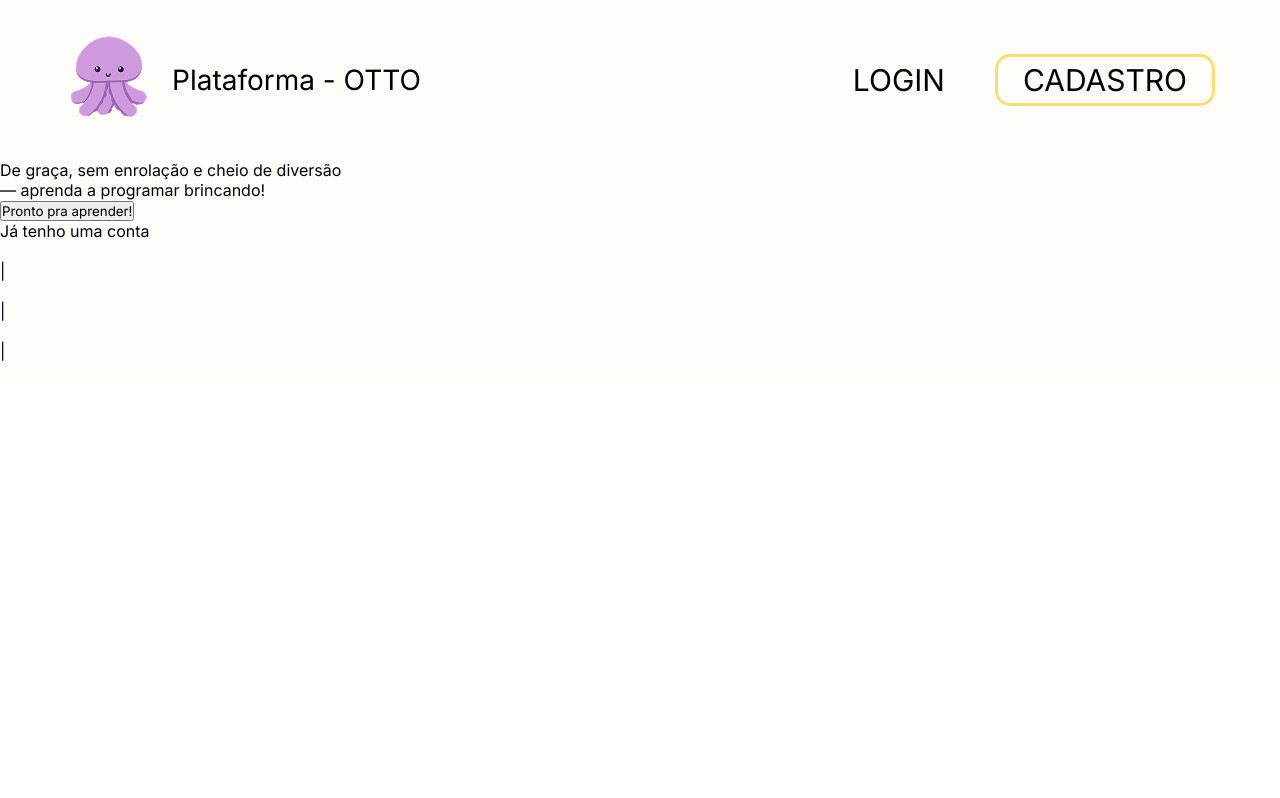
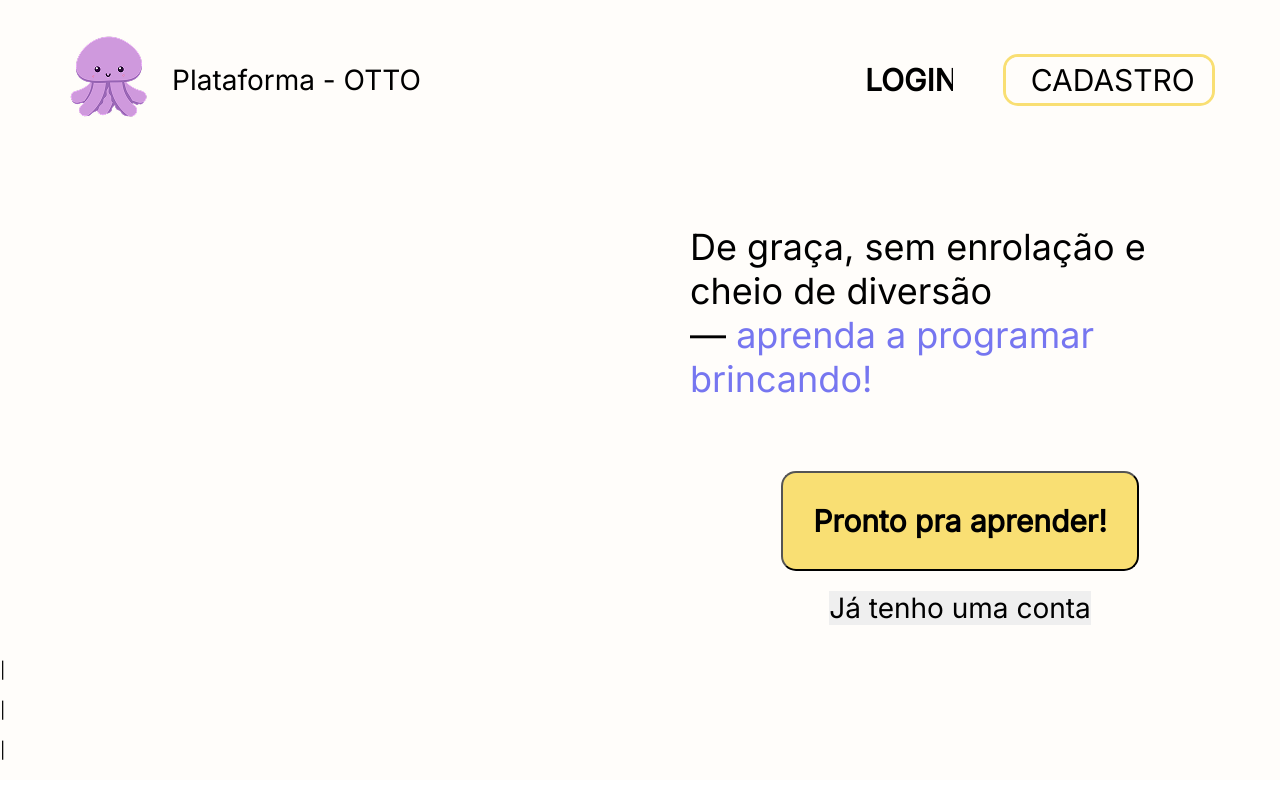
Before and after one commit to ProjAngeloAraujo/TCC---teste, a plain HTML site: page index.html in a window 1280 px wide. Drawn offline with Linux system fonts and the light colour scheme.

Commit message:
10/06/2025 "header-corpo"

```diff
--- a/index.html
+++ b/index.html
@@ -20,13 +20,13 @@
             </div>
         </nav>
         <header>
-            <section>
-                <div class="animaçâo"></div>
-            </section>
-            <section>
-                <p>De graça, sem enrolação e cheio de diversão <br>— aprenda a programar brincando!</p>
-                <button>Pronto pra aprender!</button>
-                <p>Já tenho uma conta</p>
+            <section class="corpo">
+                <div class="corpo-animaçâo"></div>
+                <div class="corpo-convite">
+                    <p>De graça, sem enrolação e cheio de diversão <br>— <span>aprenda a programar brincando!</span></p>
+                    <button class="corpo-convite-cadastro"><b>Pronto pra aprender!</b></button>
+                    <button class="corpo-convite-login">Já tenho uma conta</button>
+                </div>
             </section>
             <section>
                 <div class="carrosel"></div>
--- a/style.css
+++ b/style.css
@@ -1,18 +1,23 @@
 *{
     font-family: 'Inter', sans-serif;
-    font-weight: 400;
     margin: 0;
     padding: 0;
     box-sizing: border-box;
+    overflow-y: scroll;
+    scrollbar-width: none;
+    -ms-overflow-style: none;
 }
 
 .container{
     background-color: #FFFDFA;
 }
 
+
+/* nav */
+
 nav{
     height: 20vh;
-    width: 100vw;
+    width: 100%;
     display: flex;
     padding: 15px;
 }
@@ -43,6 +48,7 @@ nav{
 
 .login-button-login{
     border: none;
+    font-weight: 700;
 }
 
 .login-button-cadastro{
@@ -50,3 +56,47 @@ nav{
     border-radius: 15px;
     padding: 5px 25px;
 }
+
+
+/* header */
+
+.corpo{
+    height: 60vh;
+    width: 100%;
+    display: flex;
+}
+
+.corpo div{
+    flex: 1;
+    display: flex;
+    justify-content: center;
+    align-items: center;
+}
+
+.corpo-convite{
+    flex-direction: column;
+    gap: 20px;
+}
+
+.corpo-convite p{
+    font-size: 36px;
+    margin: 50px;
+}
+
+.corpo-convite p span{
+    color: #7676F0;
+}
+
+.corpo-convite-cadastro{
+    background-color: #F9DF73;
+    font-size: 30px;
+    font-weight: 700;
+    padding: 30px;
+    border-radius: 15px;
+}
+
+.corpo-convite-login{
+    font-size: 28px;
+    border: none;
+    background-color: none;
+}
```
